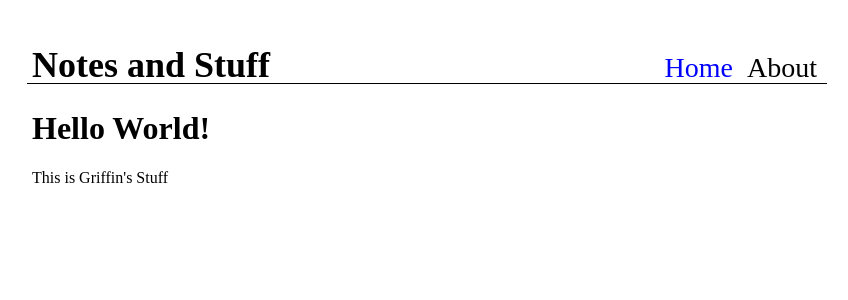
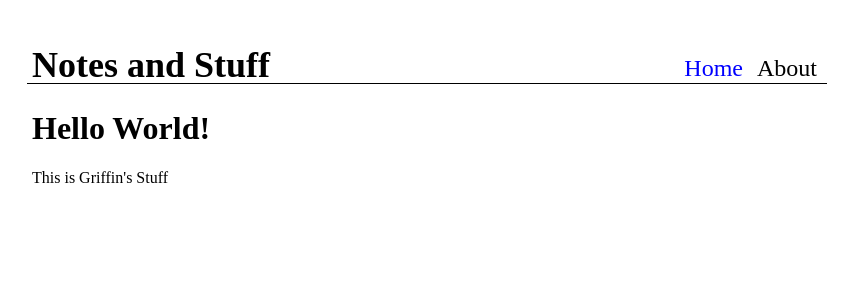
Before and after one commit to gjburke/gjburke.github.io, a Jekyll site: the page built from index.html, in a window 1280 px wide. Shown: the top 300 px of the page, without its empty margins (213-1061 px from the left). Built offline with Jekyll 4.4.1, drawn with Linux system fonts in a browser that asks for light colours.

Commit message:
Minor styling adjustments, font sizes and 404 page

```diff
--- a/404.html
+++ b/404.html
@@ -9,7 +9,7 @@ layout: default
     max-width: 600px;
     text-align: center;
   }
-  h1 {
+  .fourofour {
     margin: 30px 0;
     font-size: 4em;
     line-height: 1;
@@ -18,7 +18,7 @@ layout: default
 </style>
 
 <div class="container">
-  <h1>404</h1>
+  <h1 class="fourofour">404</h1>
 
   <p><strong>Page not found :(</strong></p>
   <p>The requested page could not be found.</p>
--- a/_sass/main.scss
+++ b/_sass/main.scss
@@ -27,11 +27,11 @@ header > h1 {
 
 header > nav {
     padding-right: 5px;
-    padding-top: 44px;
+    padding-top: 47px;
 }
 
 header > nav > a {
-    font-size: 28px;
+    font-size: 24px;
     color: black;
     text-decoration: none;
     margin: 0px 5px 0px 5px;
```
